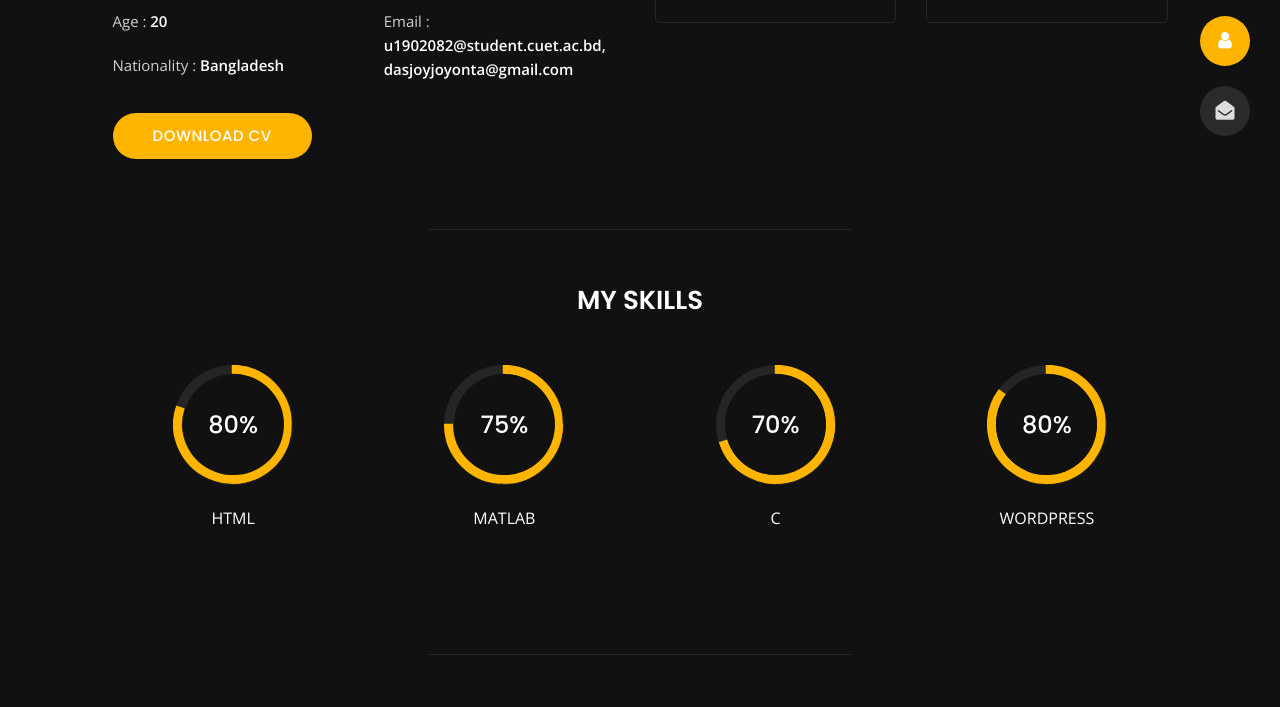
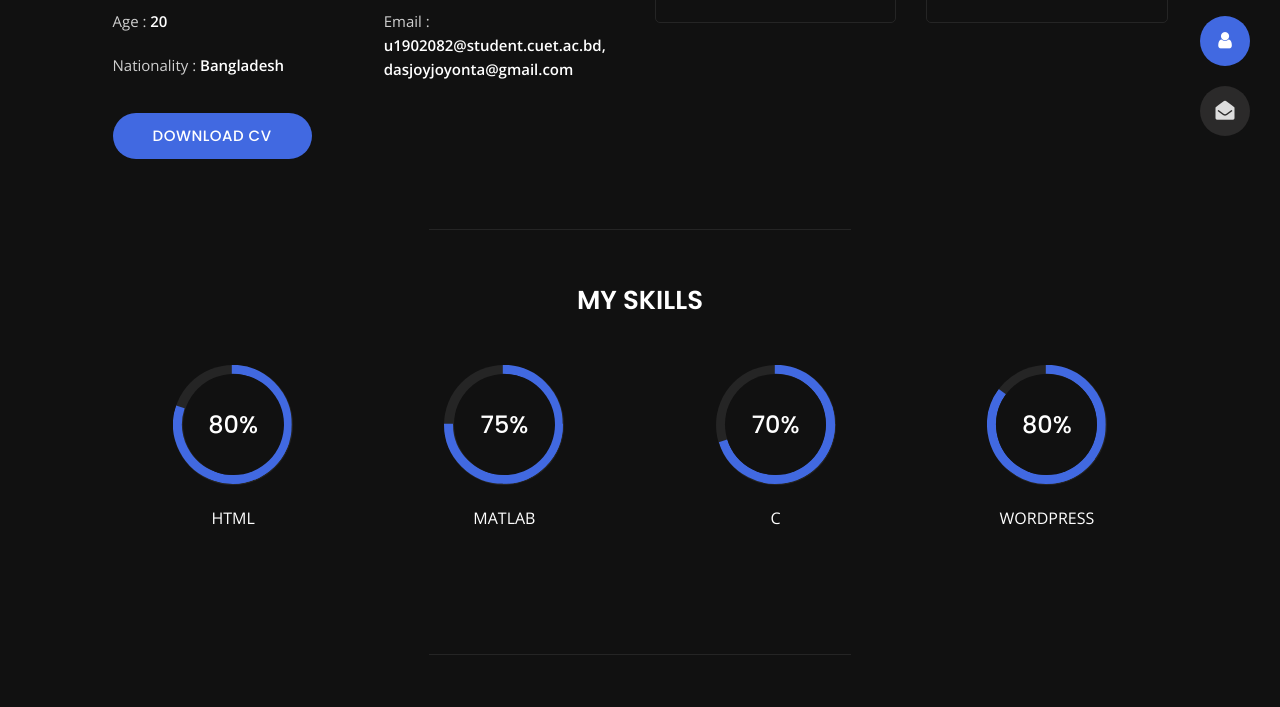
Before and after one commit to lucifer438/Portfolio, a plain HTML site: page about.html in a window 1280 px wide. Shown: the part 359-1066 px from the top of the page. Drawn offline with nearby package versions, Linux system fonts and the light colour scheme.

Commit message:
Update about.html

```diff
--- a/about.html
+++ b/about.html
@@ -20,8 +20,7 @@
     <link href="css/style.css" rel="stylesheet">
 
     <!-- CSS Skin File -->
-    <link href="css/skins/yellow.css" rel="stylesheet">
-
+    <link href="css/skins/blue.css" rel="stylesheet">
     <!-- Live Style Switcher - demo only -->
     <link rel="alternate stylesheet" type="text/css" title="blue" href="css/skins/blue.css" />
     <link rel="alternate stylesheet" type="text/css" title="green" href="css/skins/green.css" />
```
